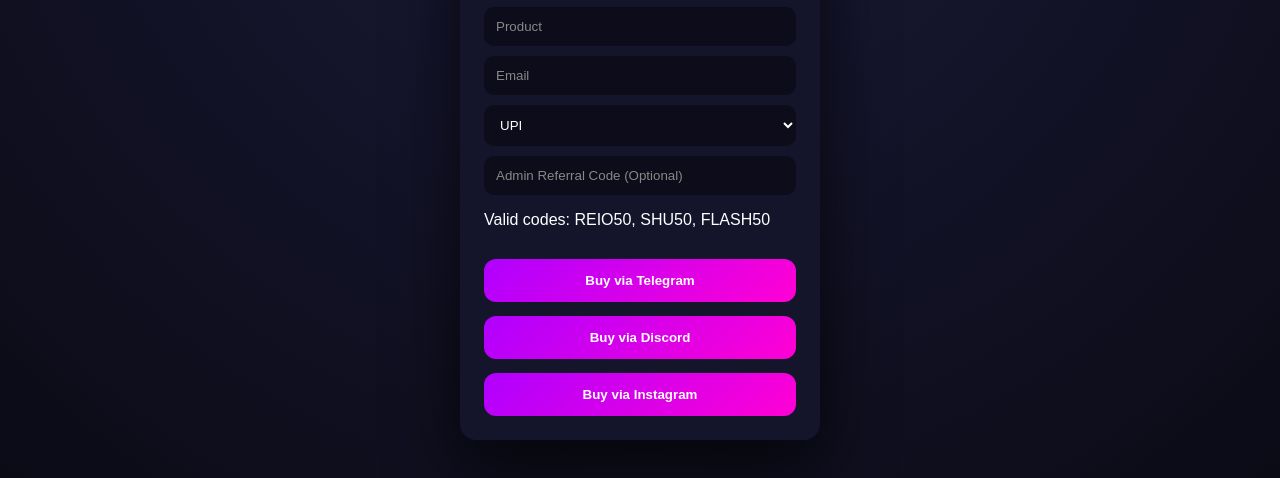
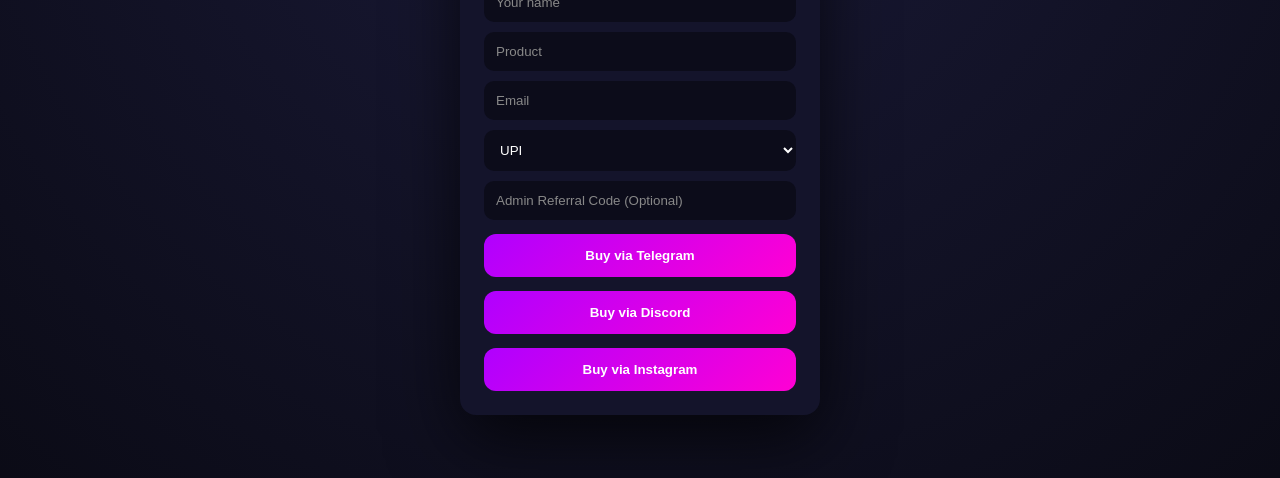
Before and after one commit to bot001155/chack-Wb, a plain HTML site: page index.html in a window 1280 px wide. Shown: the part 250-728 px from the top of the page. Drawn offline with Linux system fonts and the light colour scheme.

Commit message:
Update index.html

```diff
--- a/index.html
+++ b/index.html
@@ -22,8 +22,6 @@
   </select>
 
   <input id="referral" placeholder="Admin Referral Code (Optional)">
-  <p class="hint">Valid codes: REIO50, SHU50, FLASH50</p>
-
   <!-- Buy Buttons -->
   <button onclick="startOrder('Telegram')">
     Buy via Telegram
```
